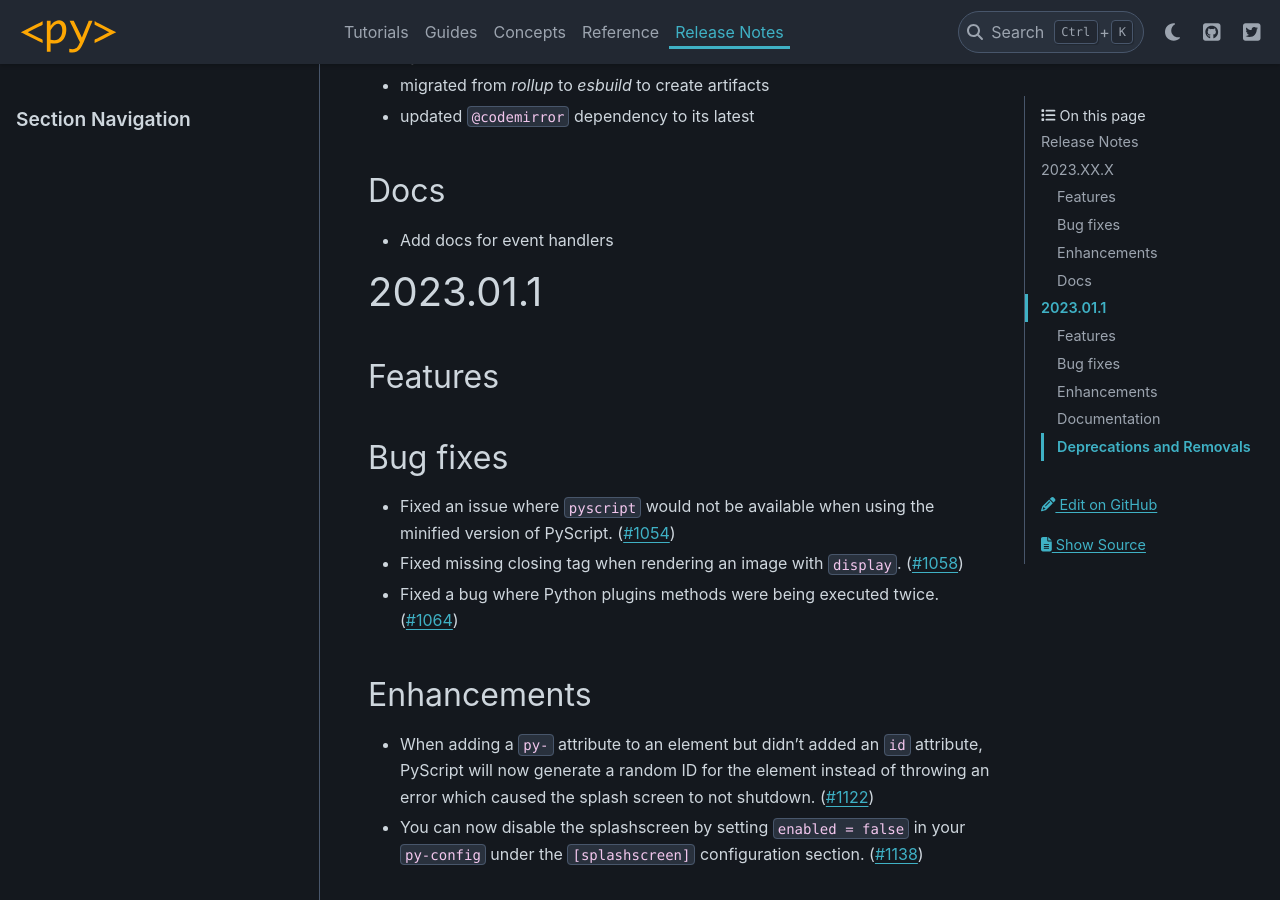
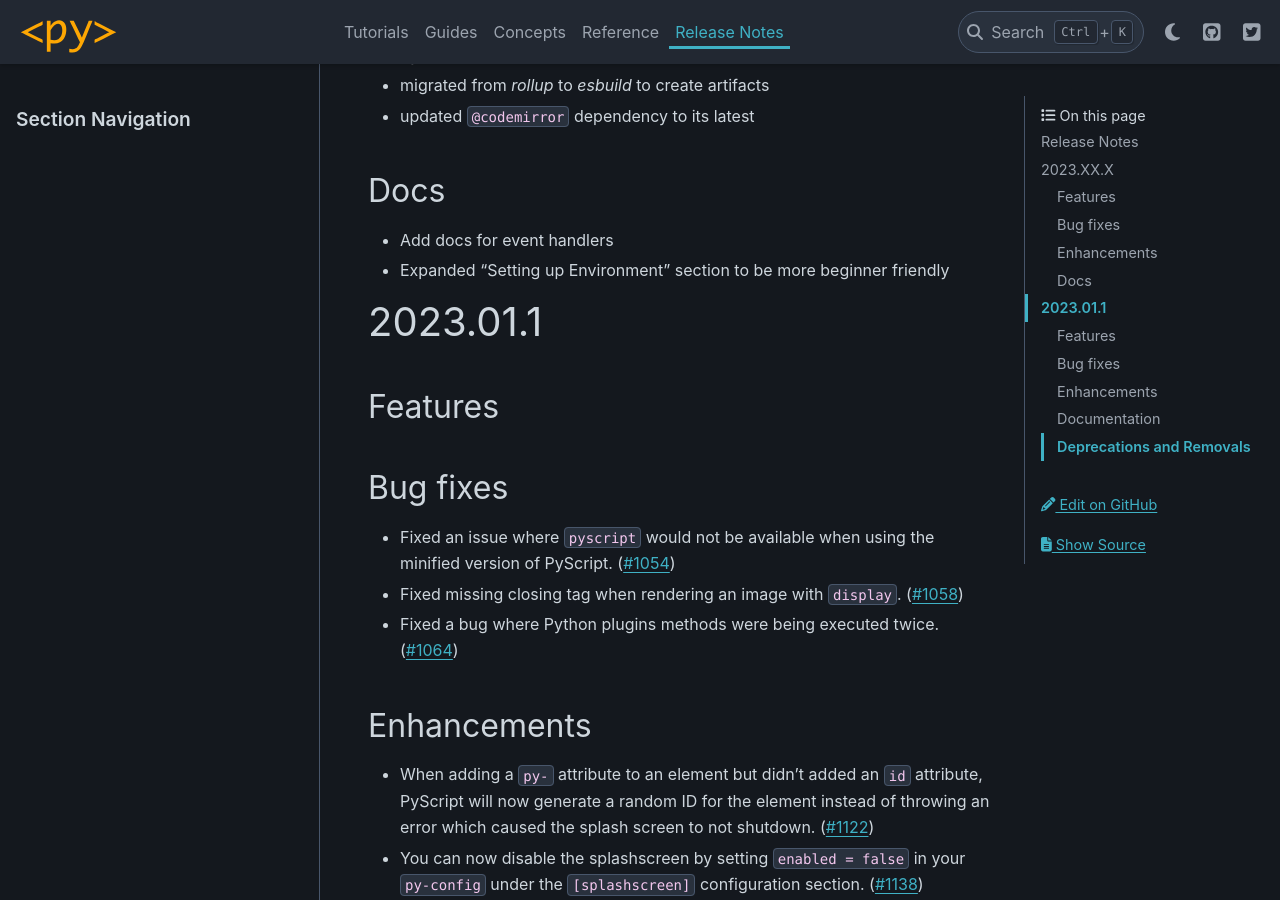
Before and after one commit to pyscript/pyscript, a Sphinx documentation site: the page built from docs/changelog.md, in a window 1280 px wide and 900 px high, scrolled down 1783 px. Built offline with Sphinx 7.4.7 and the PyData theme 0.15.4, drawn with Linux system fonts in a browser that asks for light colours.

Commit message:
added "setting up environment" changes to changelog

```diff
--- a/docs/changelog.md
+++ b/docs/changelog.md
@@ -46,6 +46,7 @@
 ----
 
 - Add docs for event handlers
+- Expanded "Setting up Environment" section to be more beginner friendly
 
 2023.01.1
 =========
```
